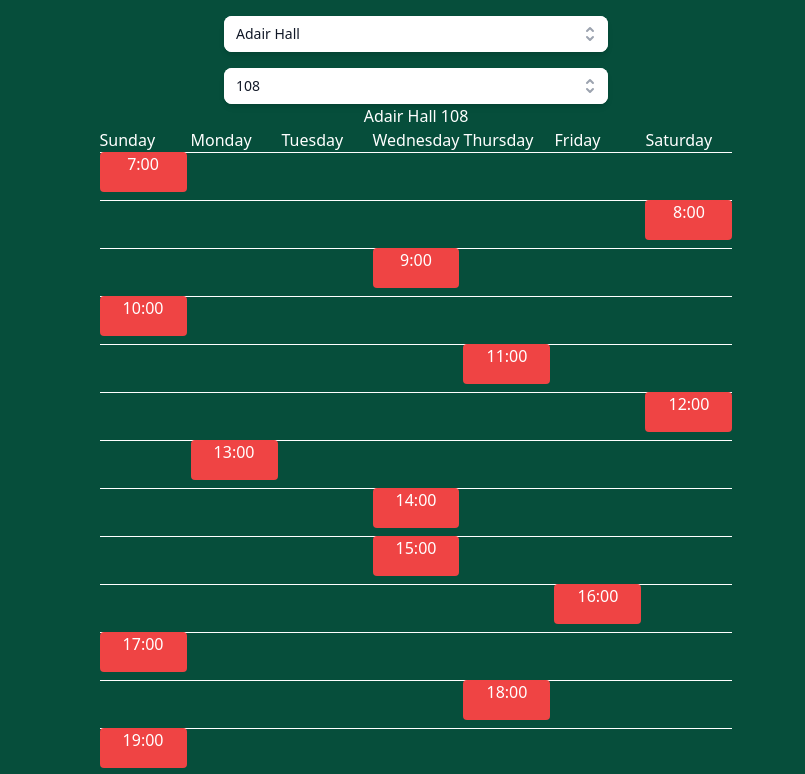
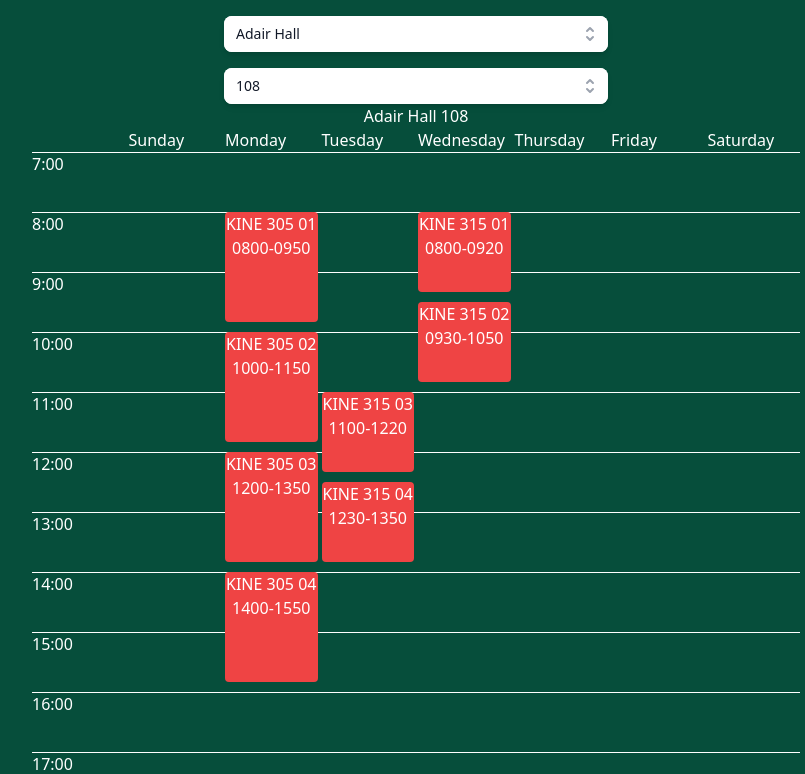
Before and after one commit to tecnd/room-finder, a React (Vite) app: page / in a window 1280 px wide. Shown: the top 774 px of the page, without its empty margins (224-1029 px from the left). Built offline with nearby package versions, Linux system fonts and the light colour scheme.

Commit message:
calendar works

```diff
--- a/src/App.jsx
+++ b/src/App.jsx
@@ -12,6 +12,7 @@ export default function App() {
   if (!rooms.includes(selectedRoom)) {
     setRoom(rooms[0]);
   }
+  const events = data[selectedHall][selectedRoom];
   return (
     <div className="flex flex-col justify-center align-center items-center min-h-screen">
       <ComboWrapper list={halls} value={selectedHall} onChange={setHall} />
@@ -19,7 +20,7 @@ export default function App() {
       <p>
         {selectedHall} {selectedRoom}
       </p>
-      <Calendar />
+      <Calendar events={events} />
     </div>
   );
 }
--- a/src/Calendar.css
+++ /dev/null
@@ -1,3 +0,0 @@
-.calendar {
-  grid-template-rows: minmax(0, 1fr) repeat(192, 4px);
-}
--- a/src/Calendar.jsx
+++ b/src/Calendar.jsx
@@ -1,38 +1,31 @@
-import "./Calendar.css";
-
-function getRandomInt(min, max) {
-  min = Math.ceil(min);
-  max = Math.floor(max);
-  return Math.floor(Math.random() * (max - min) + min); //The maximum is exclusive and the minimum is inclusive
-}
-
 // Force Tailwind to generate col-start-{n} classes
 const days = (
   <>
-    <div className="row-start-1 col-start-1">
+    <div className="row-start-1 col-start-2">
       <p>Sunday</p>
     </div>
-    <div className="row-start-1 col-start-2">
+    <div className="row-start-1 col-start-3">
       <p>Monday</p>
     </div>
-    <div className="row-start-1 col-start-3">
+    <div className="row-start-1 col-start-4">
       <p>Tuesday</p>
     </div>
-    <div className="row-start-1 col-start-4">
+    <div className="row-start-1 col-start-5">
       <p>Wednesday</p>
     </div>
-    <div className="row-start-1 col-start-5">
+    <div className="row-start-1 col-start-6">
       <p>Thursday</p>
     </div>
-    <div className="row-start-1 col-start-6">
+    <div className="row-start-1 col-start-7">
       <p>Friday</p>
     </div>
-    <div className="row-start-1 col-start-7">
+    <div className="row-start-1 col-start-8">
       <p>Saturday</p>
     </div>
   </>
 );
 
+// Generate line divs for each hour
 const lines = [];
 for (let hour = 7; hour <= 22; hour++) {
   let start = (hour - 7) * 12 + 2;
@@ -40,31 +33,60 @@ for (let hour = 7; hour <= 22; hour++) {
     <div
       className="bg-white h-px col-span-full"
       style={{ gridRowStart: start }}
-    ></div>
+    >
+      {hour + ":00"}
+    </div>
   );
 }
-export default function Calendar(props) {
-  const hours = [];
-  for (let h = 7; h < 22; h++) {
-    let start = (h - 7) * 12 + 2;
-    hours.push(
-      <div
-        className={`col-start-${getRandomInt(
-          1,
-          8
-        )} bg-red-500 text-center rounded`}
-        style={{ gridRow: `${start} / span 10` }}
-      >
-        {h}:00
-      </div>
-    );
+
+/**
+ * Takes in two 4-digit military times and outputs their corresponding row numbers.
+ * @param {string} times
+ * @return {[int, int]}
+ */
+function convertTime(times) {
+  let [startTime, endTime] = times.split("-");
+  let startSince7 = parseInt(startTime.slice(0, 2)) - 7;
+  let startNumIntervals = parseInt(startTime.slice(-2)) / 5;
+  let endSince7 = parseInt(endTime.slice(0, 2)) - 7;
+  let endNumIntervals = parseInt(endTime.slice(-2)) / 5;
+  let start = startSince7 * 12 + 2 + startNumIntervals;
+  let end = endSince7 * 12 + 2 + endNumIntervals;
+  return [start, end];
+}
+
+const dayMap = new Map([
+  [2, "U"],
+  [3, "M"],
+  [4, "T"],
+  [5, "R"],
+  [6, "F"],
+  [7, "S"],
+]);
+
+export default function Calendar({ events }) {
+  const cal = [];
+  for (const [colNum, day] of dayMap) {
+    for (const block of events[day]) {
+      const [time, cid] = block;
+      const [start, end] = convertTime(time);
+
+      cal.push(
+        <div
+          className={`col-start-${colNum} bg-red-500 text-center rounded`}
+          style={{ gridRow: `${start} / ${end}` }}
+        >
+          {cid} {time}
+        </div>
+      );
+    }
   }
 
   return (
-    <div className="grid grid-cols-7 auto-rows-fr gap-x-1 max-w-3xl calendar">
+    <div className="grid grid-cols-8 grid-rows-[minmax(0,_1fr)_repeat(192,_5px)] auto-rows-fr gap-x-1 max-w-full md:max-w-screen-md">
       {days}
       {lines}
-      {hours}
+      {cal}
     </div>
   );
 }
```
